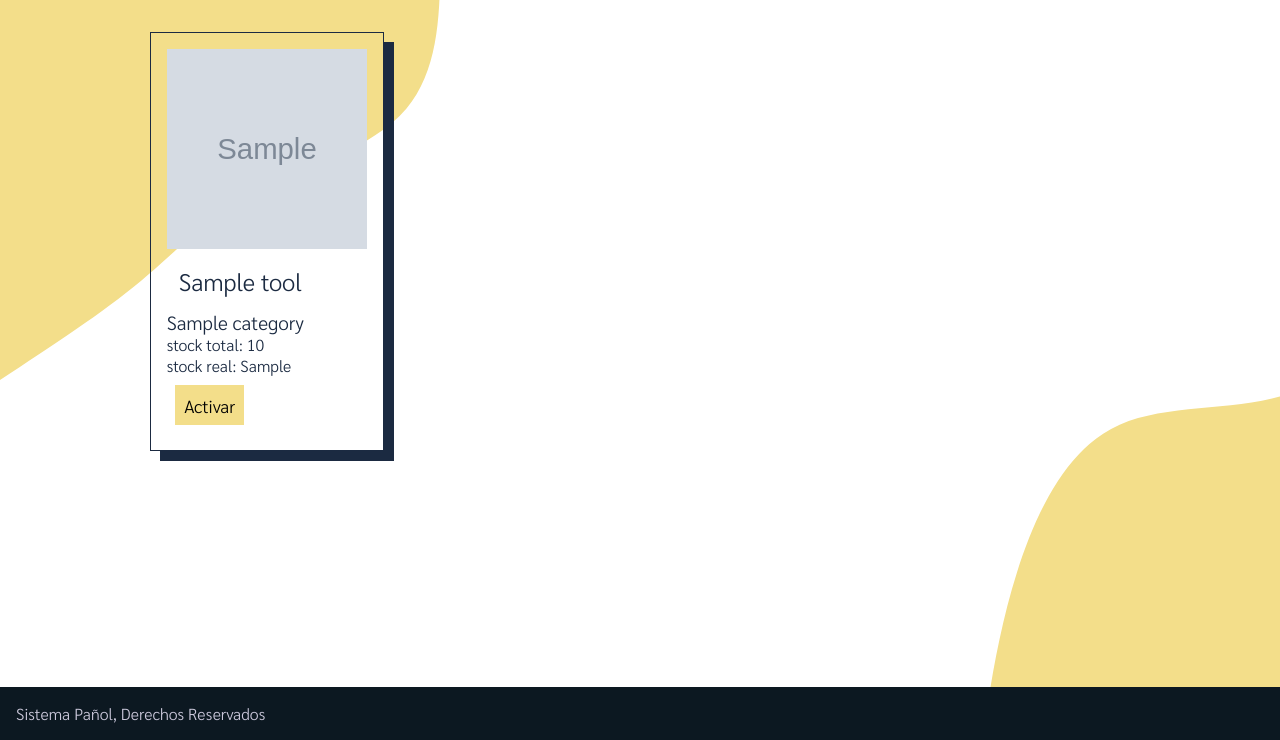
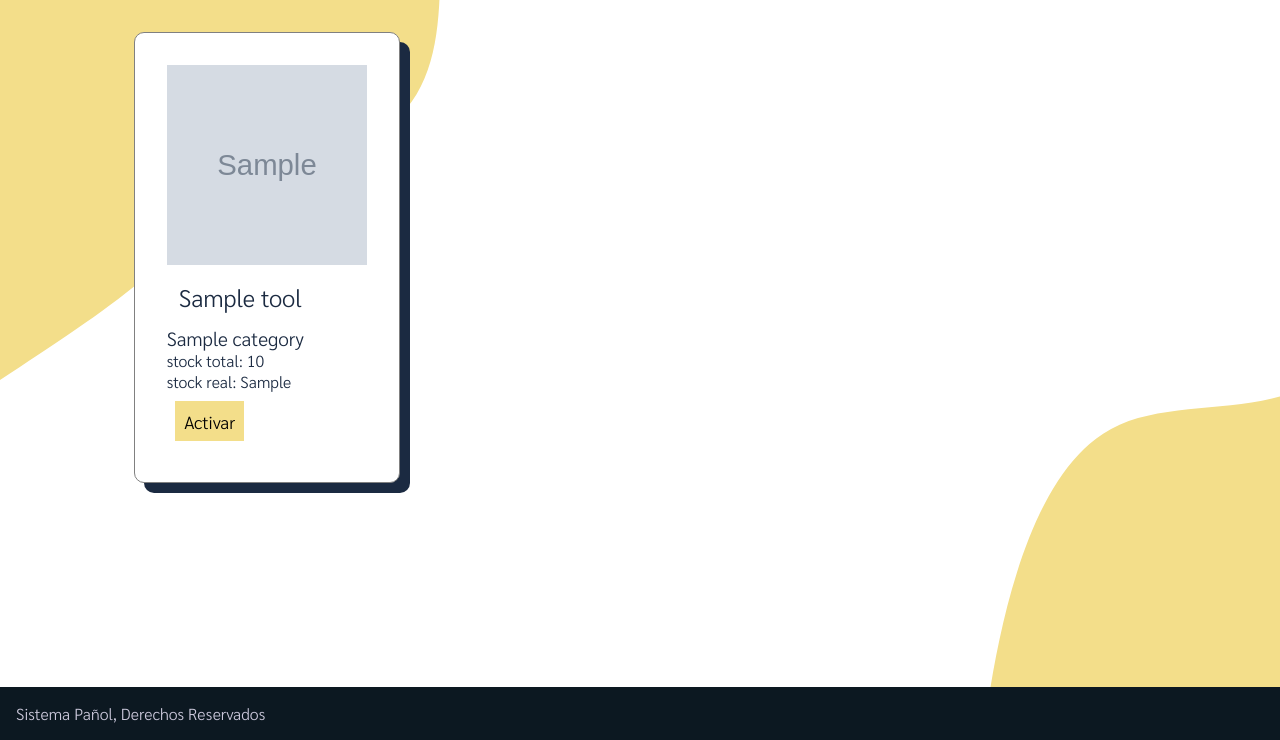
Before and after one commit to ElWazy/pasys-api, a PHP site: template app/views/tool/deactive.php in a window 1280 px wide. Shown: the part 60-800 px from the top of the page. Run offline with PHP 8.4, Linux system fonts and the light colour scheme; the template is opened without the code that fills it: most values are stand-ins (such as "Sample title", 1, 10 or a date in 2020); grey boxes marked "Sample" are stand-in pictures.

Commit message:
Cambiar el 1 por el nombre del estado  FIXED
También cambie el estilo de las cartas

```diff
--- a/app/public/css/background.css
+++ b/app/public/css/background.css
@@ -1,7 +1,9 @@
 body {
+
     background-image: url(blob-scene-haikei2.svg) ;
     background-size: cover;
     background-attachment: fixed;
     font-family: 'Sarabun', sans-serif;
     font-size: 16px;
+
 }
--- a/app/public/css/main.css
+++ b/app/public/css/main.css
@@ -139,9 +139,12 @@ input[type="submit"] {
 }
 
 .card-body {
+
+    background-color: white;
+    border-radius: 10px;
     color: #1b2a41;
-    padding: 1em;
-    border: 1px solid #1b2a41;
+    padding: 2em;
+    border: 1px solid gray;
 
 }
 
--- a/src/user/infrastructure/UserRepositoryMariaDB.php
+++ b/src/user/infrastructure/UserRepositoryMariaDB.php
@@ -53,9 +53,9 @@ final class UserRepositoryMariaDB implements UserRepository
             user.rut,
             user.is_active,
             role.name AS role
-        FROM user
-        INNER JOIN role ON user.role_id = role.id
-        ORDER BY name ASC';
+            FROM user
+            INNER JOIN role ON user.role_id = role.id
+            ORDER BY name ASC';
 
         $statement = $this->connection->query($sql);
 
```
Also changed, not shown: app/views/user/index.php (+11 -1 lines), app/public/css/wave2.svg (added).
